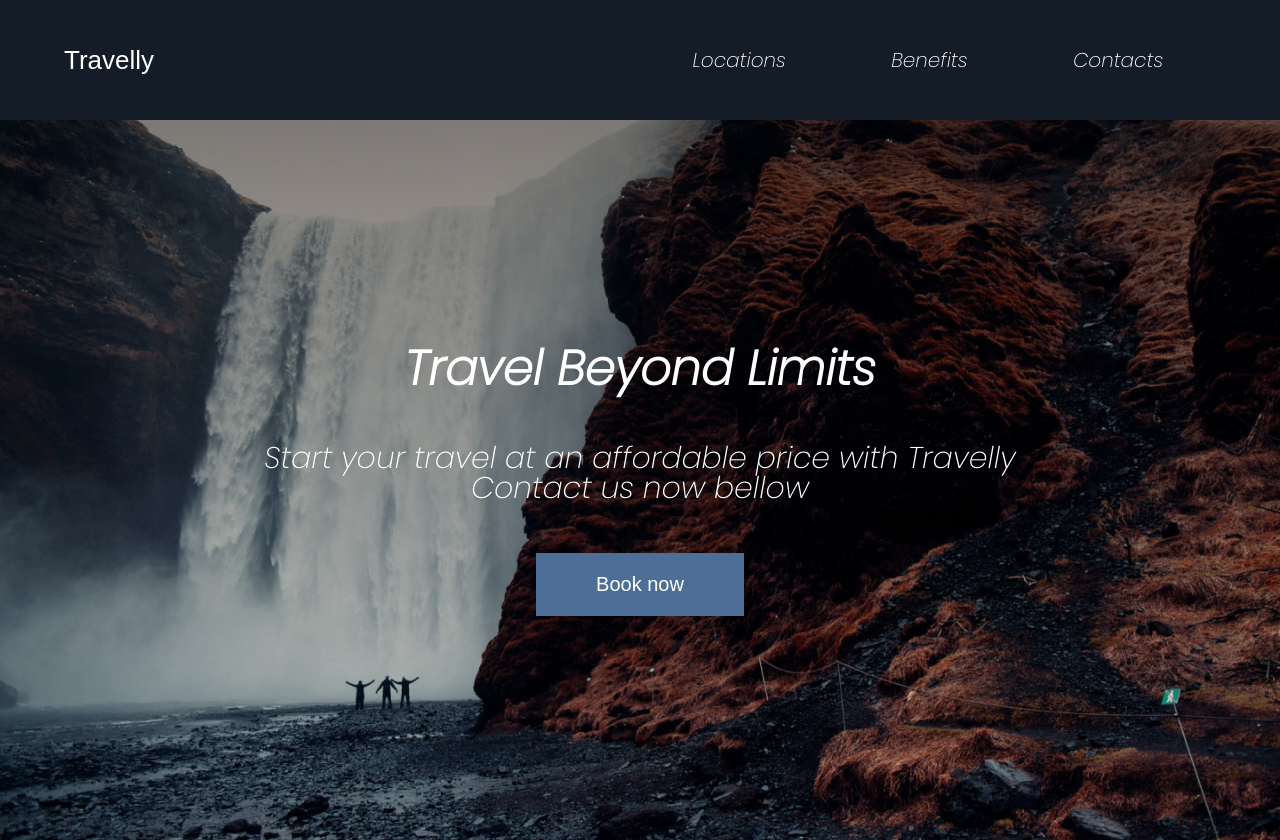
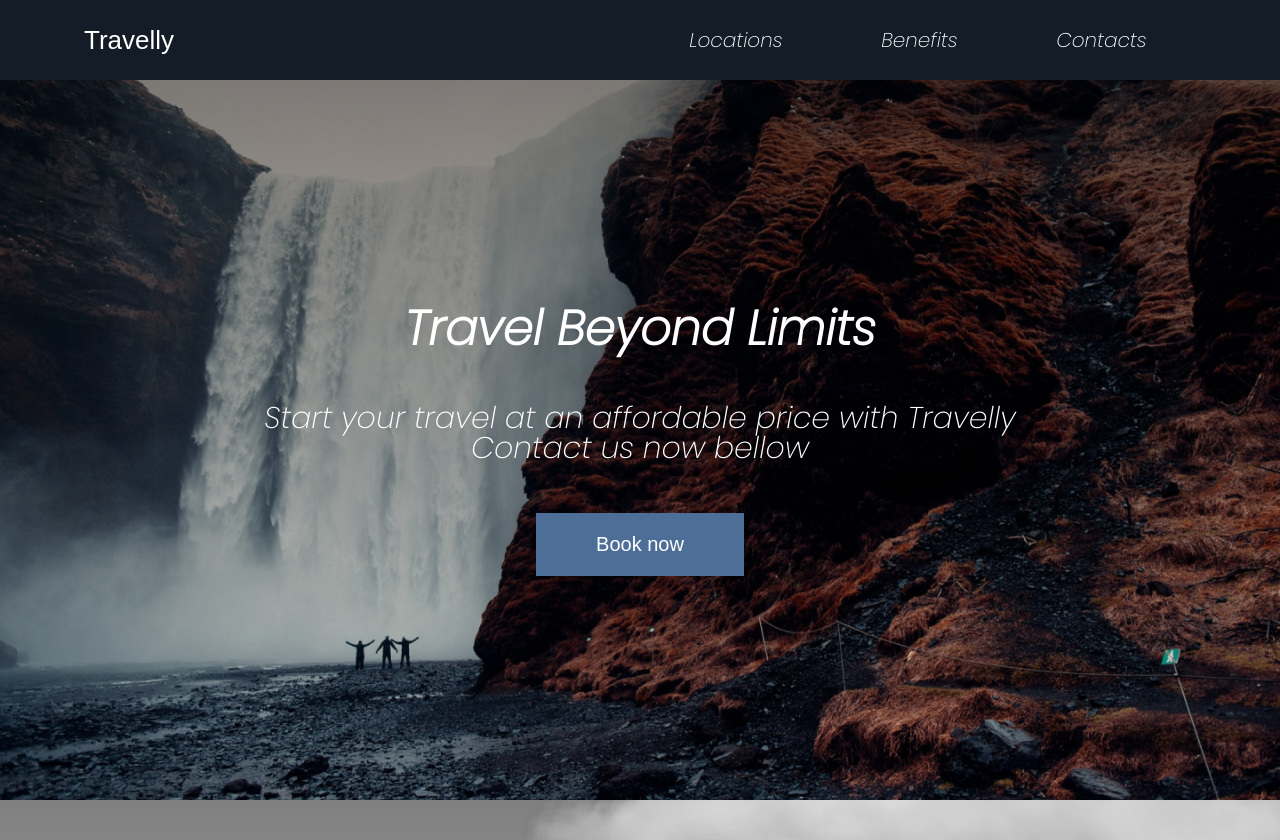
Before and after one commit to Alex19Way/Travelly, a plain HTML site: page index.html in a window 1280 px wide. Shown: the top 840 px of the page. Drawn offline with nearby package versions, Linux system fonts and the light colour scheme; a web font is replaced by a local one.

Commit message:
Add files via upload

```diff
--- a/style.css
+++ b/style.css
@@ -8,6 +8,16 @@ h3{font-size: 3rem; font-weight: normal;}
 h4{font-size: 2.8rem;}
 h5{font-size: 2rem;}
 a{color: white; text-decoration: none;}
+*{
+    margin: 0px;
+    padding: 0px;
+    box-sizing: border-box;
+    -webkit-tap-highlight-color: transparent;
+}
+*:focus {outline: none;}
+*{-webkit-tap-highlight-color: transparent;}
+*:focus {outline: none;}
+li{list-style: none;}
 button{
     padding: 2rem 6rem;
     background-color: #4c6e97;
```
